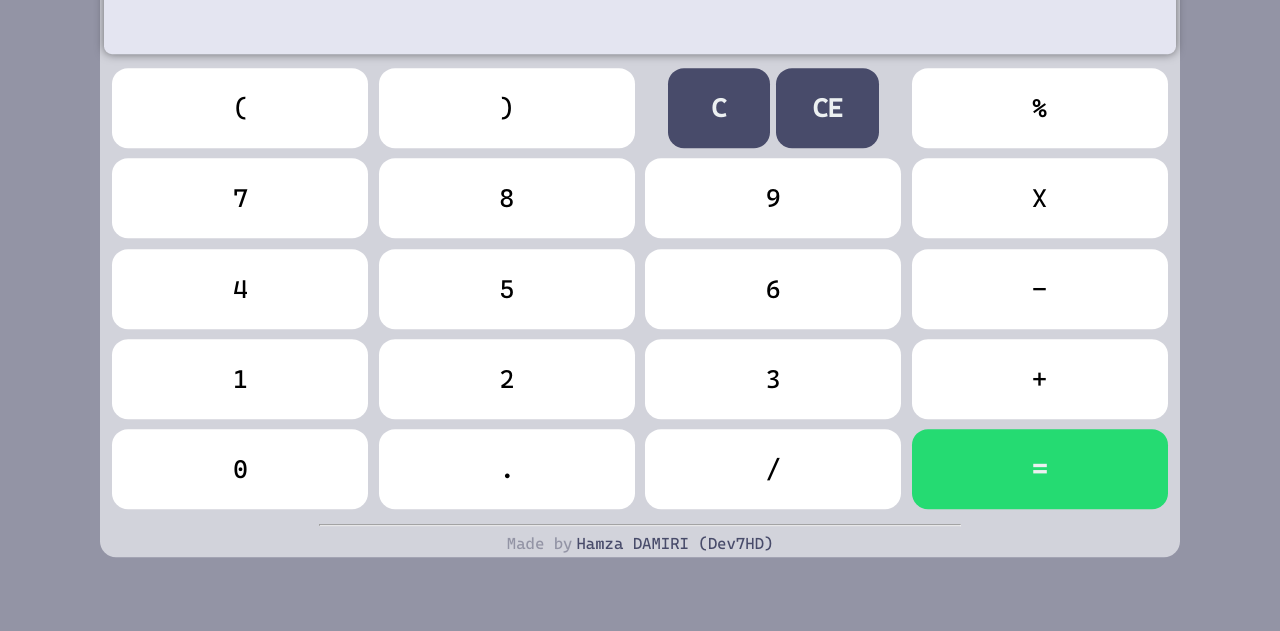
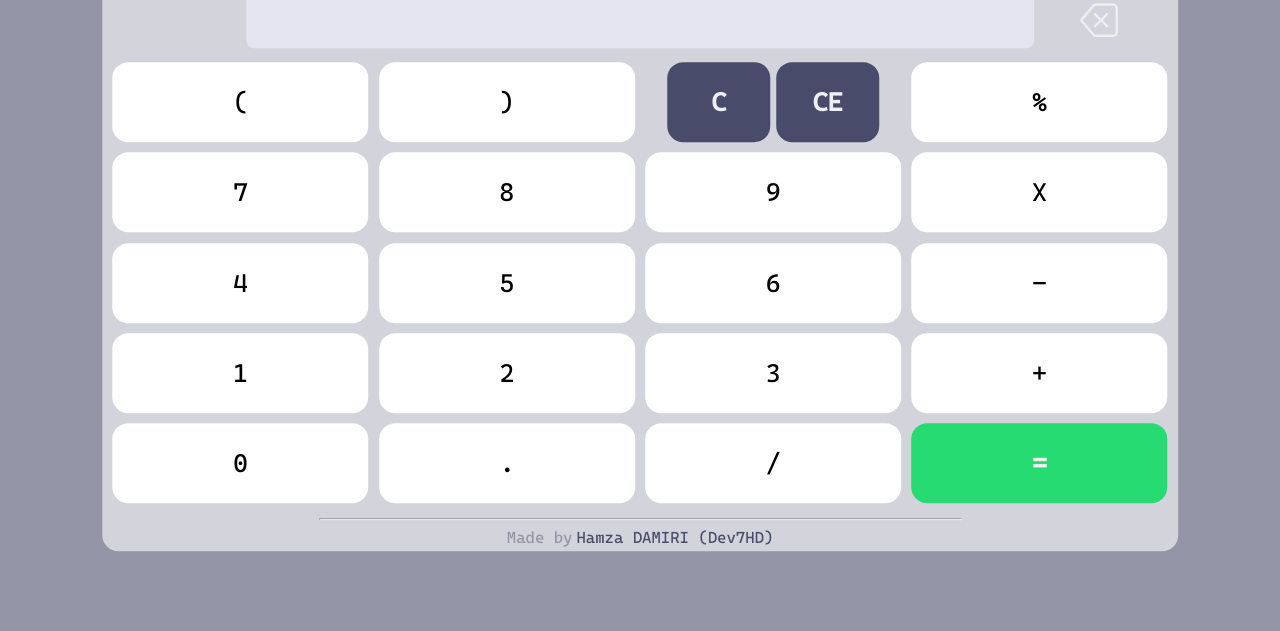
Before and after one commit to Dev7HD/JSCalculator, a plain HTML site: page index.html in a window 1280 px wide. Shown: the part 169-800 px from the top of the page. Drawn offline with Linux system fonts and the light colour scheme.

Commit message:
adding backspace button

```diff
--- a/index.html
+++ b/index.html
@@ -35,13 +35,30 @@
             <span class="toggle-slider"></span>
         </label>
     </div>
-	<div class="container">
+	<div class="container1">
         <h1>
             <a style="text-decoration: none; margin-left: 1.25rem; cursor: pointer;" onclick="location.reload();" id="title">CALCULATOR</a>
             <img id="historybutton" src="./images/history.png">
         </h1>
         <div class="calculator">
-            <input type="text" name="screen" id="answer" readonly>
+            <!--<div class="input-group flex-nowrap" style="margin-bottom: 6vh; height: 8vh">
+                <span class="input-group-text" id="addon-wrapping">
+                    <svg xmlns="http://www.w3.org/2000/svg" width="16" height="16" fill="currentColor" class="bi bi-backspace" viewBox="0 0 16 16">
+                        <path d="M5.83 5.146a.5.5 0 0 0 0 .708L7.975 8l-2.147 2.146a.5.5 0 0 0 .707.708l2.147-2.147 2.146 2.147a.5.5 0 0 0 .707-.708L9.39 8l2.146-2.146a.5.5 0 0 0-.707-.708L8.683 7.293 6.536 5.146a.5.5 0 0 0-.707 0z"/>
+                        <path d="M13.683 1a2 2 0 0 1 2 2v10a2 2 0 0 1-2 2h-7.08a2 2 0 0 1-1.519-.698L.241 8.65a1 1 0 0 1 0-1.302L5.084 1.7A2 2 0 0 1 6.603 1h7.08zm-7.08 1a1 1 0 0 0-.76.35L1 8l4.844 5.65a1 1 0 0 0 .759.35h7.08a1 1 0 0 0 1-1V3a1 1 0 0 0-1-1h-7.08z"/>
+                    </svg>
+                </span>
+                <input type="text" class="form-control" name="screen" id="answer" readonly style="height: 8vh">
+            </div>-->
+            <div class="backspace-input-container">
+                <input type="text" class="backspace-input" id="answer" readonly>
+                <span class="backspace-button" onclick="removeLastCharacter()">
+                    <svg xmlns="http://www.w3.org/2000/svg" width="16" height="16" fill="currentColor" class="bi bi-backspace" viewBox="0 0 16 16">
+                        <path d="M5.83 5.146a.5.5 0 0 0 0 .708L7.975 8l-2.147 2.146a.5.5 0 0 0 .707.708l2.147-2.147 2.146 2.147a.5.5 0 0 0 .707-.708L9.39 8l2.146-2.146a.5.5 0 0 0-.707-.708L8.683 7.293 6.536 5.146a.5.5 0 0 0-.707 0z"/>
+                        <path d="M13.683 1a2 2 0 0 1 2 2v10a2 2 0 0 1-2 2h-7.08a2 2 0 0 1-1.519-.698L.241 8.65a1 1 0 0 1 0-1.302L5.084 1.7A2 2 0 0 1 6.603 1h7.08zm-7.08 1a1 1 0 0 0-.76.35L1 8l4.844 5.65a1 1 0 0 0 .759.35h7.08a1 1 0 0 0 1-1V3a1 1 0 0 0-1-1h-7.08z"/>
+                    </svg>
+                </span>
+            </div>
             <table>
                 <tr>
                     <td><button>(</button></td>
@@ -101,7 +118,7 @@
 <script src="./scripts/calc.js"></script>
 <script>
 	const toggleMode = document.getElementById('toggle-mode');
-	const container = document.querySelector('.container');
+	const container = document.querySelector('.container1');
     const body = document.querySelector("body");
     const input = document.querySelector('input');
     const hist = document.getElementById("history");
@@ -140,5 +157,10 @@
             button.click();
         }
     }
+    function removeLastCharacter() {
+        const inputField = document.getElementById('answer');
+        const currentValue = inputField.value;
+        inputField.value = currentValue.slice(0, -1);
+    }
 </script>
 </html>
--- a/styles/style.css
+++ b/styles/style.css
@@ -46,12 +46,12 @@ input {
     margin-bottom: 0.5rem;
     border-radius: 0.5rem;
     padding: 0.5rem 1.5rem;
-    -webkit-box-shadow: 0px 0px 10px 0px #D0FBF5;
+ /*   -webkit-box-shadow: 0px 0px 10px 0px #D0FBF5;
     -moz-box-shadow: 0px 0px 10px 0px rgba(0,0,0,0.5);
-    box-shadow: 0px 0px 10px 0px rgba(0,0,0,0.5);
+    box-shadow: 0px 0px 10px 0px rgba(0,0,0,0.5);*/
 }
 
-.container {
+.container1 {
     margin: auto;
     text-align: center;
     position: absolute;
@@ -78,8 +78,8 @@ button {
     width: 20vw;
     height: 10vh;
     padding: 0.5rem 0;
-    margin: 0.25vmax;
-    font-size: 2vmax;
+    margin: 0.25vmax !important;
+    font-size: 2vmax !important;
     border-radius: 1rem;
     -moz-transition: all ease 0.5s;
     -webkit-transition: all 0.5s ease;
@@ -89,6 +89,16 @@ button {
     -ms-user-select: none; /* IE 10 and IE 11 */
     user-select: none; /* Standard syntax */
 }
+#answer{
+    height: 5vh;
+
+}
+.display{
+    display: flex;
+    flex-direction: row-reverse;
+}
+
+
 button:active {
     transform: scale(0.98);
     /* Scaling button to 0.98 to its original size */
@@ -153,6 +163,32 @@ a:hover{
     display: none;
 }
 
+.backspace-input-container {
+    position: relative;
+}
+
+.backspace-input {
+    font-size: 2vmax;
+    padding: 10px;
+    width: 60vw;
+}
+
+.backspace-button {
+    position: absolute;
+    top: 50%;
+    right: 10px;
+    transform: translateY(-50%);
+    cursor: pointer;
+    width: 10vw;
+    -webkit-user-select: none; /* Safari */
+    -ms-user-select: none; /* IE 10 and IE 11 */
+    user-select: none; /* Standard syntax */
+}
+
+svg {
+    width: 30px;
+    height: 40px;
+}
 .historyelement {
     font-size: 16px;
 }
@@ -160,15 +196,27 @@ a:hover{
     .historyelement {
         font-size: 18px;
     }
+    svg {
+        width: 50%;
+        height: 50%;
+    }
 }
 @media (min-width:1024px) {
     .historyelement {
         font-size: 19px;
     }
+    svg {
+        width: 35%;
+        height: 35%;
+    }
 }
 @media (min-width:1280px) {
     .historyelement {
         font-size: 20px;
+    }
+    svg {
+        width: 30%;
+        height: 30%;
     }
 }
 
@@ -209,7 +257,7 @@ a:hover{
 
 .toggle-container {
     position: absolute;
-    top: 3rem;
+    top: 1rem;
     left: 3rem;
     z-index: 5;
 }
@@ -294,7 +342,7 @@ input:checked + .toggle-slider:before {
      background-color: #151515 !important;
      border-radius: 10px;
 }
-.dark-mode .container{
+.dark-mode .container1{
     -webkit-box-shadow: 0px 0px 10px 0px #fafafa;
     -moz-box-shadow: 0px 0px 10px 0px #fafafa;
     box-shadow: 0px 0px 10px 0px #fafafa;
@@ -325,11 +373,11 @@ input:checked + .toggle-slider:before {
 }
 
 .row{
-    display: flex;
-    font-size: 1rem;
-    justify-content: center;
-    max-width: 20vw;
-    margin: auto;
+    display: flex !important;
+    font-size: 1rem !important;
+    justify-content: center !important;
+    max-width: 20vw !important;
+    margin: auto !important;
 }
 
 #answer {
@@ -338,4 +386,8 @@ input:checked + .toggle-slider:before {
 }
 .negative {
     color: red;
-  }
+}
+
+.display{
+    margin-bottom: 1%;
+}
```
Also changed, not shown: images/delete-button.png (added).
